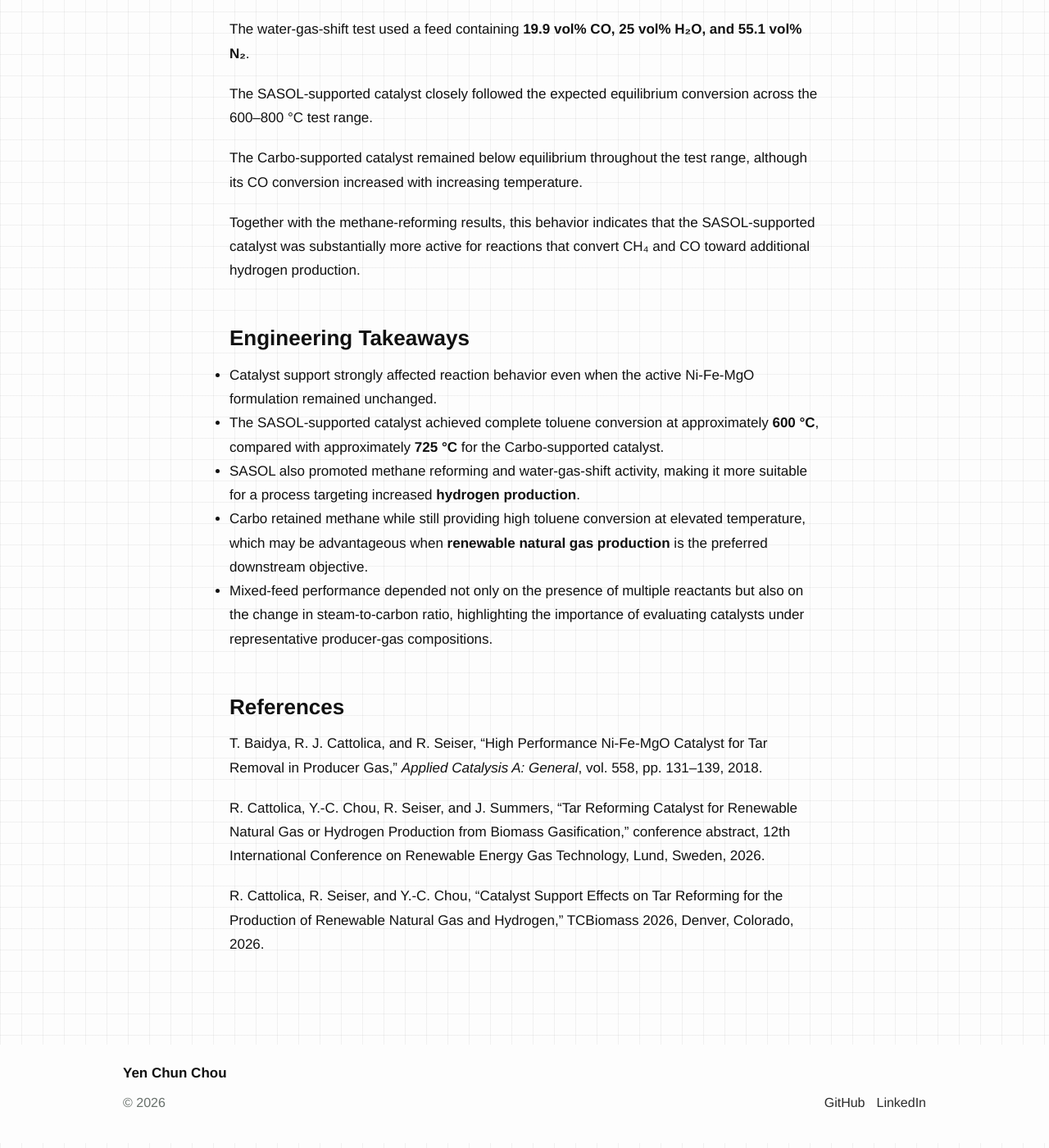
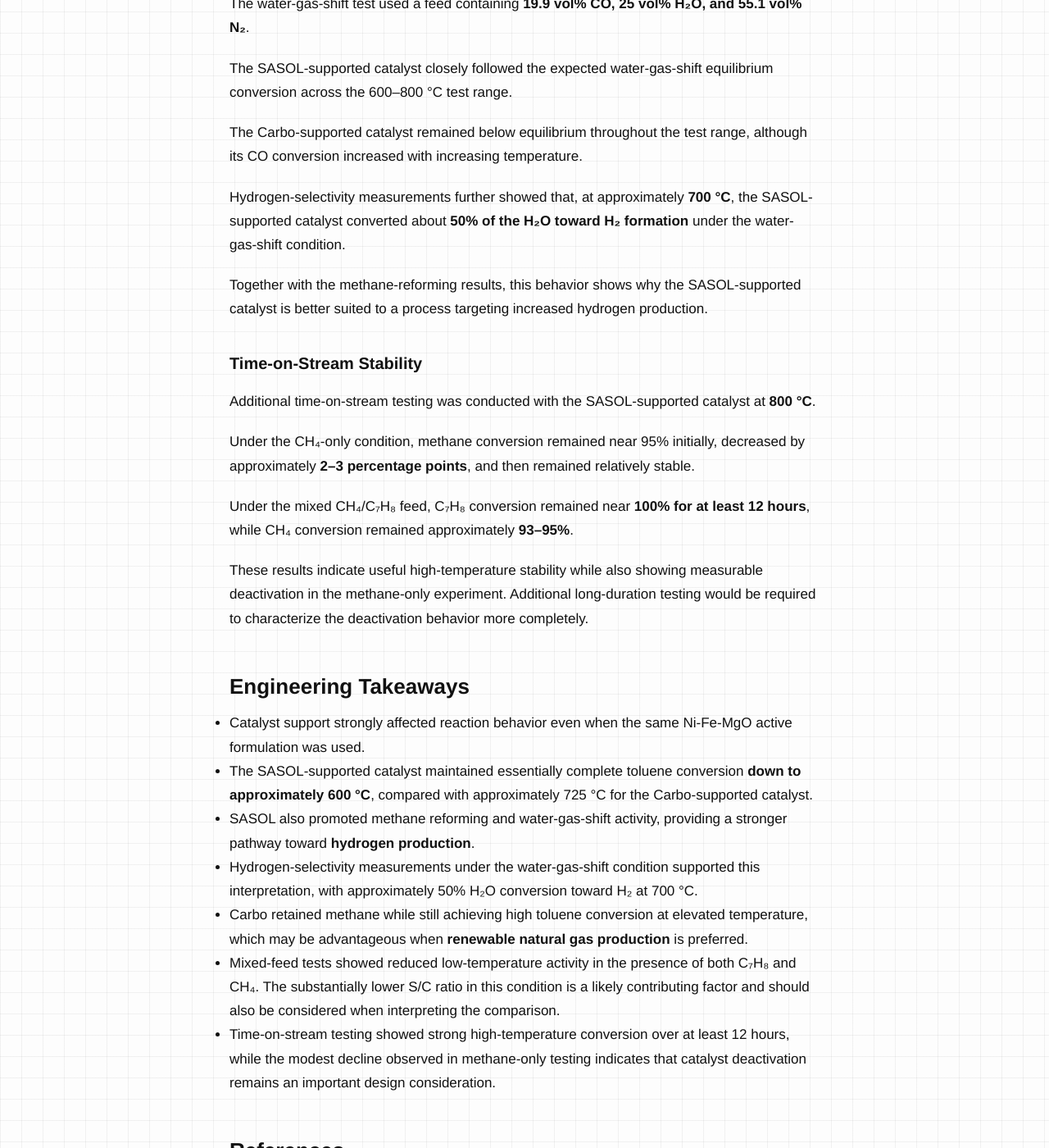
Before and after one commit to yenchun-chou/yenchun-chou.github.io, a Jekyll site: the page built from entries/projects/toluene-steam-reforming/en.md, in a window 1280 px wide and 1400 px high, scrolled down 6330 px. Shown: the whole window at 82% size. Built offline with Jekyll 4.4.1, drawn with Linux system fonts in a browser that asks for light colours; some of the changed text lies outside the part shown.

Commit message:
Revise project details and enhance clarity
Updated the excerpt to include hydrogen-oriented reaction pathways. Revised various sections for clarity and detail, emphasizing the effects of catalyst support on reaction behavior and performance.

```diff
--- a/entries/projects/toluene-steam-reforming/en.md
+++ b/entries/projects/toluene-steam-reforming/en.md
@@ -29,14 +29,14 @@ My work involved assembling, commissioning, and operating the fixed-bed reactor
 
 Biomass gasification produces a gas mixture containing H₂, CO, CO₂, CH₄, H₂O, and condensable hydrocarbon tars. These tars must be removed before downstream processing for renewable natural gas or hydrogen production.
 
-A Ni-Fe-MgO catalyst had previously been developed for producer-gas cleanup. This study compared the same catalyst formulation on two different support materials:
+A Ni-Fe-MgO catalyst had previously been developed for producer-gas cleanup. This study compared the catalyst on two different support materials:
 
 - **SASOL Puralox 300/200 gamma-alumina**
 - **Carbo HSP sintered bauxite**
 
-The catalyst contained approximately **1.16 wt% total active loading**, with the active components distributed as **Ni/Fe/MgO = 45/21/34 by weight**.
+The nominal active-component ratio was **Ni/Fe/MgO = 45/21/34 by weight**.
 
-The objective was to determine how the support affected toluene reforming, methane reforming, and water-gas-shift activity over a 600–800 °C operating range.
+The objective was to determine how the support affected toluene reforming, methane reforming, water-gas-shift activity, and the resulting implications for renewable natural gas versus hydrogen production.
 
 ## Experimental System
 
@@ -48,19 +48,19 @@ The experiments were performed in a temperature-controlled fixed-bed flow reacto
 
 ### Shared Operating Conditions
 
+- **Reactor:** 10-mm-ID quartz tube
 - **Test temperature:** 600–800 °C
 - **Catalyst:** 500 mg
-- **Quartz dilution:** 5 g of 1/32-inch quartz chips
+- **Quartz dilution:** 5 g
 - **Quartz-to-catalyst mass ratio:** 10:1
 - **Total gas flow rate:** 400 sccm
-- **WHSV:** 48,000 standard cm³ g⁻¹ h⁻¹
+- **Space velocity:** 48,000 standard cm³ g⁻¹ h⁻¹
 - **Gas analysis:** Agilent 990 micro GC
 
 ### Feed Conditions
 
 **Trial 1 — Toluene Reforming**
 0.73 vol% C₇H₈, 25 vol% H₂O, 74.3 vol% N₂
-Approximate steam-to-carbon ratio:
 
 $$
 \mathrm{S/C}
@@ -71,7 +71,6 @@ $$
 
 **Trial 2 — Methane Reforming**
 19 vol% CH₄, 25 vol% H₂O, 56.0 vol% N₂
-Approximate steam-to-carbon ratio:
 
 $$
 \mathrm{S/C}
@@ -82,7 +81,6 @@ $$
 
 **Trial 3 — Combined Toluene and Methane Reforming**
 0.73 vol% C₇H₈, 19 vol% CH₄, 25 vol% H₂O, 55.3 vol% N₂
-Approximate steam-to-carbon ratio:
 
 $$
 \mathrm{S/C}
@@ -124,13 +122,13 @@ $$
 
 *Individual C₇H₈ and CH₄ reforming tests comparing the SASOL and Carbo-supported catalysts with equilibrium predictions.*
 
-Under the toluene-only condition, the SASOL-supported catalyst maintained essentially complete C₇H₈ conversion down to approximately **600 °C**.
+Under the toluene-only condition, the SASOL-supported catalyst maintained essentially complete C₇H₈ conversion while tracking equilibrium **down to approximately 600 °C**.
 
-The Carbo-supported catalyst required approximately **725 °C** to reach complete C₇H₈ conversion, corresponding to an approximately **125 °C difference in the temperature required for complete conversion**.
+The Carbo-supported catalyst did not reach complete C₇H₈ conversion until approximately **725 °C**, corresponding to an approximately **125 °C difference** in the temperature at which complete conversion was maintained.
 
-The difference between the supports was even more pronounced for methane reforming. The SASOL-supported catalyst followed the expected CH₄ equilibrium-conversion trend over much of the 600–800 °C range, while the Carbo-supported catalyst showed essentially no methane conversion.
+The difference between the supports was even more pronounced for methane reforming. The SASOL-supported catalyst followed the expected CH₄ equilibrium-conversion trend over much of the 600–800 °C range, while the Carbo-supported catalyst showed essentially no methane reforming.
 
-These results demonstrate that catalyst support had a major influence on both tar removal and methane-reforming activity.
+These results demonstrate that catalyst support strongly influenced both tar removal and methane-reforming activity.
 
 ### Combined C₇H₈ and CH₄ Reforming
 
@@ -138,13 +136,13 @@ These results demonstrate that catalyst support had a major influence on both ta
 
 *Combined C₇H₈ and CH₄ conversion under the mixed-feed condition.*
 
-When C₇H₈ and CH₄ were introduced together, the effective reforming behavior changed.
+When C₇H₈ and CH₄ were introduced together, reforming activity decreased at lower temperatures.
 
-For the SASOL-supported catalyst, C₇H₈ conversion decreased at lower temperatures, with performance beginning to depart substantially from the individual toluene-reforming case below approximately **675 °C**. CH₄ conversion also departed from its equilibrium trend below approximately **725 °C**.
+For the SASOL-supported catalyst, C₇H₈ conversion began to depart from its high-conversion behavior below approximately **675 °C**, while CH₄ conversion began to depart from equilibrium below approximately **725 °C**.
 
-The Carbo-supported catalyst continued to reform C₇H₈ at elevated temperature while showing essentially no CH₄ conversion.
+For the Carbo-supported catalyst, C₇H₈ reforming behavior remained similar to the individual toluene test, while essentially no CH₄ reforming was observed.
 
-The combined-feed condition also had a substantially lower steam-to-carbon ratio than the toluene-only condition:
+The source experiments attribute the reduced low-temperature activity primarily to the presence of both C₇H₈ and CH₄ in the feed. The mixed-feed condition also had a substantially lower steam-to-carbon ratio than the toluene-only condition:
 
 $$
 \mathrm{S/C}_{\mathrm{toluene}}
@@ -158,7 +156,7 @@ $$
 \approx 1.04
 $$
 
-Therefore, the lower C₇H₈ conversion observed in the combined-feed experiment should not be interpreted as evidence of methane inhibition alone. The lower available steam relative to total carbon is also an important difference between the two test conditions.
+The lower S/C ratio is therefore a **likely contributing factor** that should also be considered when comparing the individual and mixed-feed experiments.
 
 ### CO Conversion and Water-Gas Shift
 
@@ -168,24 +166,40 @@ Therefore, the lower C₇H₈ conversion observed in the combined-feed experimen
 
 The water-gas-shift test used a feed containing **19.9 vol% CO, 25 vol% H₂O, and 55.1 vol% N₂**.
 
-The SASOL-supported catalyst closely followed the expected equilibrium conversion across the 600–800 °C test range.
+The SASOL-supported catalyst closely followed the expected water-gas-shift equilibrium conversion across the 600–800 °C test range.
 
 The Carbo-supported catalyst remained below equilibrium throughout the test range, although its CO conversion increased with increasing temperature.
 
-Together with the methane-reforming results, this behavior indicates that the SASOL-supported catalyst was substantially more active for reactions that convert CH₄ and CO toward additional hydrogen production.
+Hydrogen-selectivity measurements further showed that, at approximately **700 °C**, the SASOL-supported catalyst converted about **50% of the H₂O toward H₂ formation** under the water-gas-shift condition.
+
+Together with the methane-reforming results, this behavior shows why the SASOL-supported catalyst is better suited to a process targeting increased hydrogen production.
+
+### Time-on-Stream Stability
+
+Additional time-on-stream testing was conducted with the SASOL-supported catalyst at **800 °C**.
+
+Under the CH₄-only condition, methane conversion remained near 95% initially, decreased by approximately **2–3 percentage points**, and then remained relatively stable.
+
+Under the mixed CH₄/C₇H₈ feed, C₇H₈ conversion remained near **100% for at least 12 hours**, while CH₄ conversion remained approximately **93–95%**.
+
+These results indicate useful high-temperature stability while also showing measurable deactivation in the methane-only experiment. Additional long-duration testing would be required to characterize the deactivation behavior more completely.
 
 ## Engineering Takeaways
 
-- Catalyst support strongly affected reaction behavior even when the active Ni-Fe-MgO formulation remained unchanged.
-- The SASOL-supported catalyst achieved complete toluene conversion at approximately **600 °C**, compared with approximately **725 °C** for the Carbo-supported catalyst.
-- SASOL also promoted methane reforming and water-gas-shift activity, making it more suitable for a process targeting increased **hydrogen production**.
-- Carbo retained methane while still providing high toluene conversion at elevated temperature, which may be advantageous when **renewable natural gas production** is the preferred downstream objective.
-- Mixed-feed performance depended not only on the presence of multiple reactants but also on the change in steam-to-carbon ratio, highlighting the importance of evaluating catalysts under representative producer-gas compositions.
+- Catalyst support strongly affected reaction behavior even when the same Ni-Fe-MgO active formulation was used.
+- The SASOL-supported catalyst maintained essentially complete toluene conversion **down to approximately 600 °C**, compared with approximately 725 °C for the Carbo-supported catalyst.
+- SASOL also promoted methane reforming and water-gas-shift activity, providing a stronger pathway toward **hydrogen production**.
+- Hydrogen-selectivity measurements under the water-gas-shift condition supported this interpretation, with approximately 50% H₂O conversion toward H₂ at 700 °C.
+- Carbo retained methane while still achieving high toluene conversion at elevated temperature, which may be advantageous when **renewable natural gas production** is preferred.
+- Mixed-feed tests showed reduced low-temperature activity in the presence of both C₇H₈ and CH₄. The substantially lower S/C ratio in this condition is a likely contributing factor and should also be considered when interpreting the comparison.
+- Time-on-stream testing showed strong high-temperature conversion over at least 12 hours, while the modest decline observed in methane-only testing indicates that catalyst deactivation remains an important design consideration.
 
 ## References
 
-T. Baidya, R. J. Cattolica, and R. Seiser, "High Performance Ni-Fe-MgO Catalyst for Tar Removal in Producer Gas," *Applied Catalysis A: General*, vol. 558, pp. 131–139, 2018.
+T. Baidya, R. J. Cattolica, and R. Seiser, "High Performance Ni-Fe-Mg Catalyst for Tar Removal in Producer Gas," *Applied Catalysis A: General*, vol. 558, pp. 131–139, 2018.
 
-R. Cattolica, Y.-C. Chou, R. Seiser, and J. Summers, "Tar Reforming Catalyst for Renewable Natural Gas or Hydrogen Production from Biomass Gasification," conference abstract, 12th International Conference on Renewable Energy Gas Technology, Lund, Sweden, 2026.
+R. Cattolica, Y.-C. Chou, R. Seiser, and M. Summers, "Tar Reforming Catalyst for Renewable Natural Gas or Hydrogen Production from Biomass Gasification," poster presentation, REGATEC 2026, Lund, Sweden, 2026.
 
-R. Cattolica, R. Seiser, and Y.-C. Chou, "Catalyst Support Effects on Tar Reforming for the Production of Renewable Natural Gas and Hydrogen," TCBiomass 2026, Denver, Colorado, 2026.
+R. Cattolica, R. Seiser, and Y.-C. Chou, "Catalyst Support Effects on Tar Reforming for the Production of Renewable Natural Gas and Hydrogen," conference presentation, TCBiomass 2026, Denver, Colorado, 2026.
+
+R. J. Cattolica and T. Baidya, U.S. Patent No. 12,594,544 B2, 2026.
```
Also changed, not shown: other parts of entries/projects/toluene-steam-reforming/en.md (+2 -2 lines).
